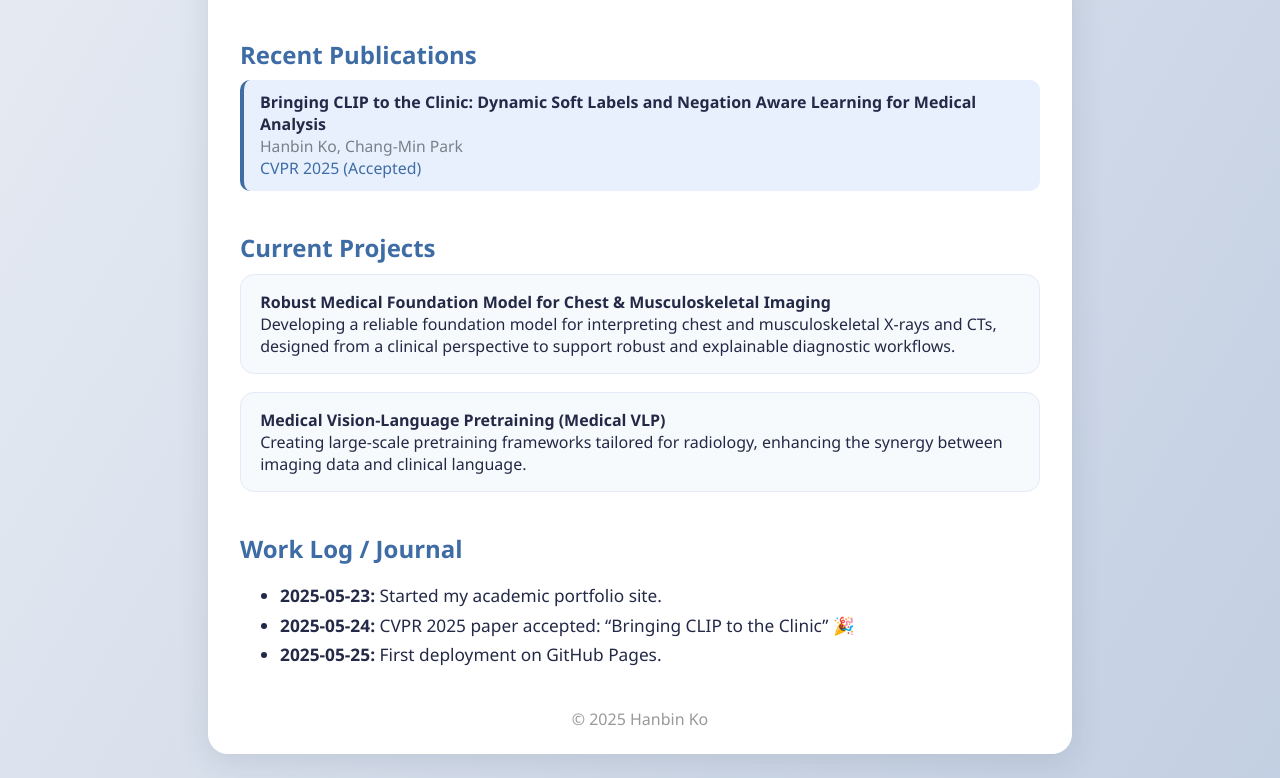
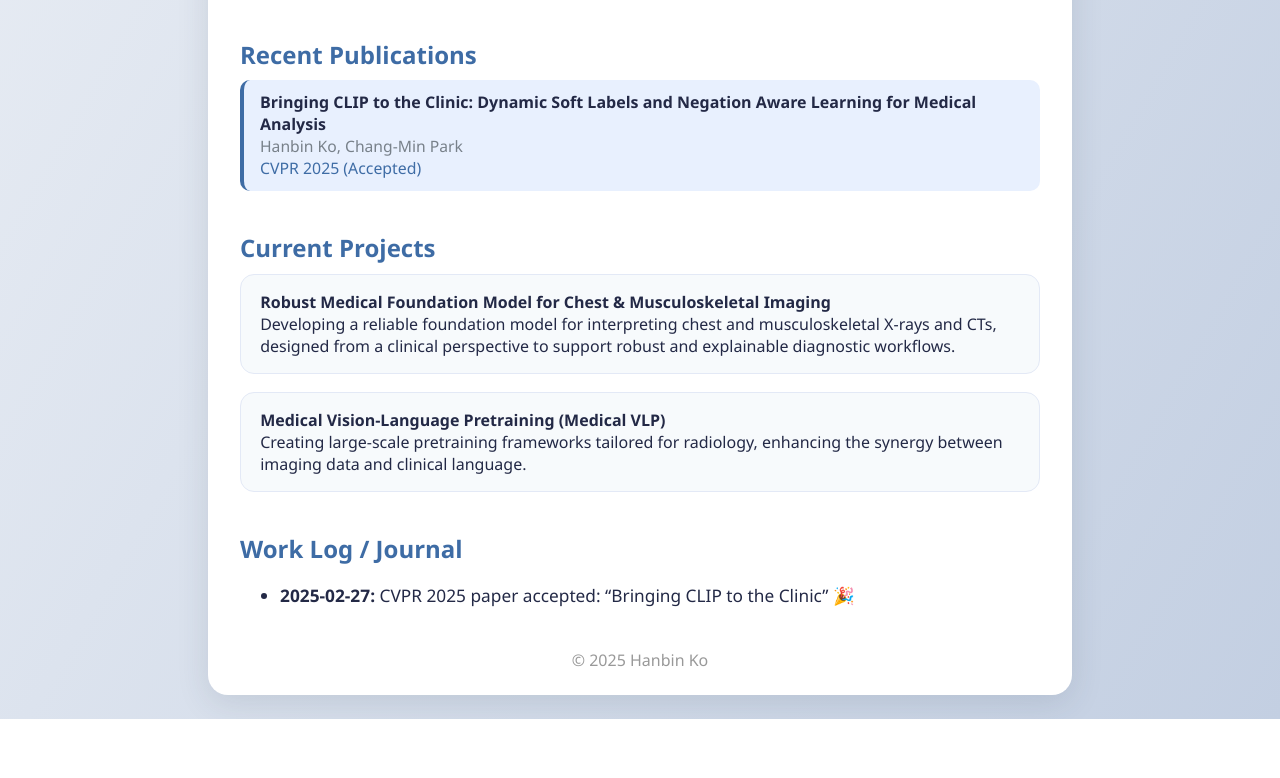
Before and after one commit to lukeingawesome/lukeingawesome.github.io, a plain HTML site: page index.html in a window 1280 px wide. Shown: the part 1412-2190 px from the top of the page. After the commit the page ends 2131 px from the top, so only its background shows below. Drawn offline with Linux system fonts and the light colour scheme.

Commit message:
Update index.html

```diff
--- a/index.html
+++ b/index.html
@@ -226,9 +226,7 @@
     <div class="section">
       <h2>Work Log / Journal</h2>
       <ul>
-        <li><strong>2025-05-23:</strong> Started my academic portfolio site.</li>
-        <li><strong>2025-05-24:</strong> CVPR 2025 paper accepted: “Bringing CLIP to the Clinic” 🎉</li>
-        <li><strong>2025-05-25:</strong> First deployment on GitHub Pages.</li>
+        <li><strong>2025-02-27:</strong> CVPR 2025 paper accepted: “Bringing CLIP to the Clinic” 🎉</li>
         <!-- Keep updating with your milestones and research highlights -->
       </ul>
     </div>
```
